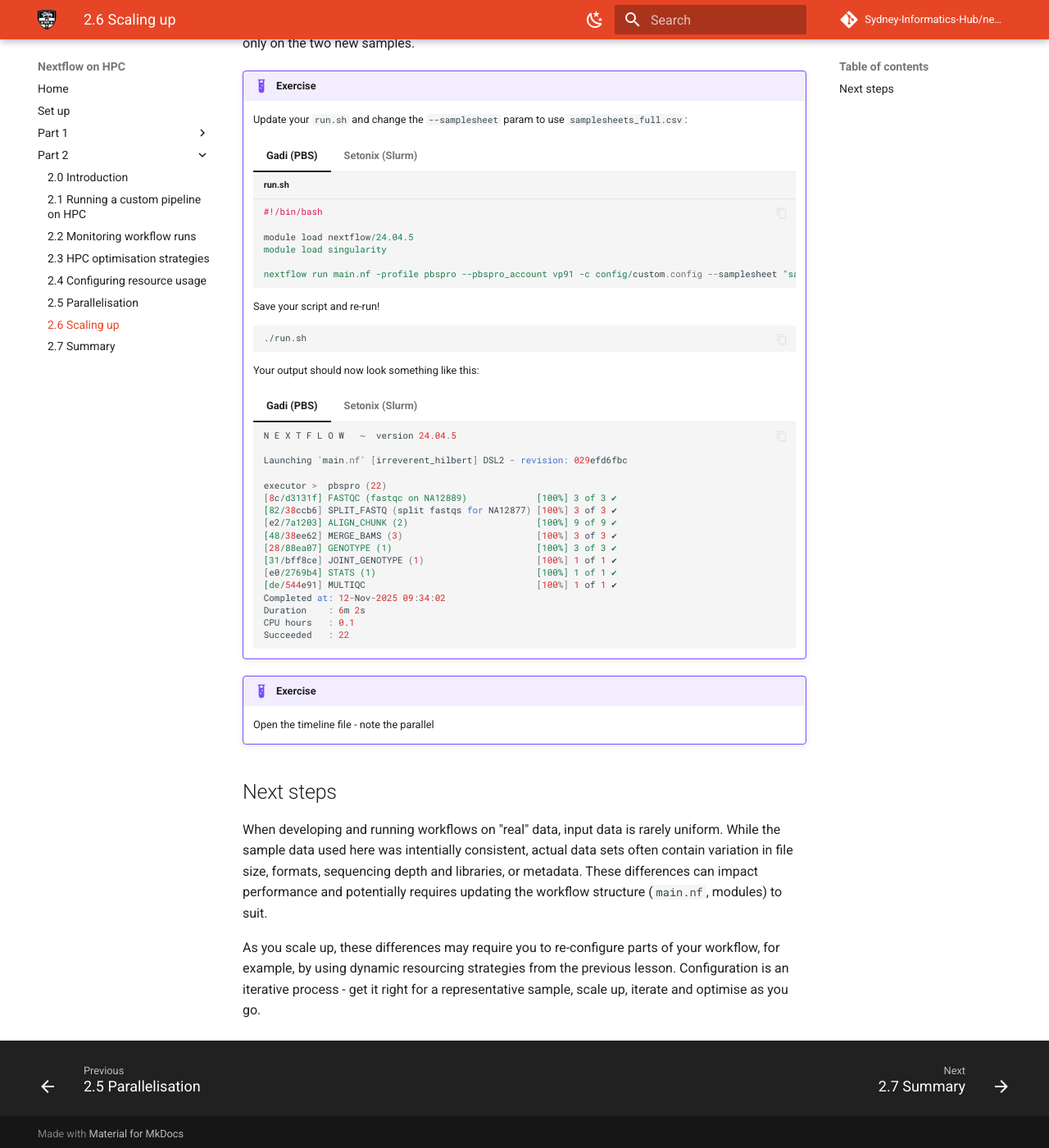
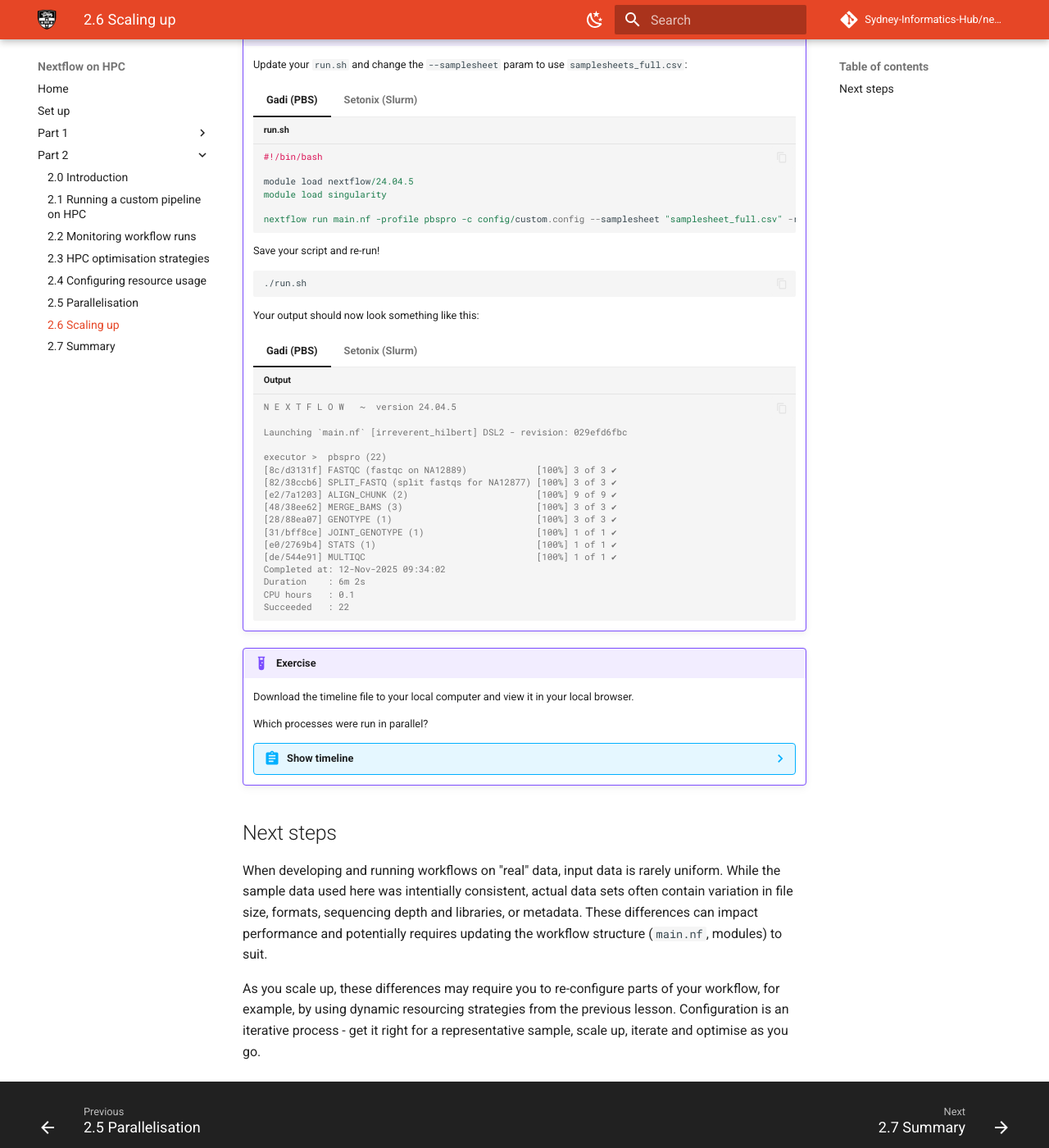
Before and after one commit to Sydney-Informatics-Hub/nextflow-hpc-workshop, an MkDocs documentation site: the page built from docs/part2/27_scale.md, in a window 1280 px wide and 1400 px high, scrolled down 575 px. Shown: the whole window at 82% size. Built offline with MkDocs 1.6.1 and Material for MkDocs 9.7.7, drawn with Linux system fonts in a browser that asks for light colours; comment, search, counter and statistics services are not loaded; some of the changed text lies outside the part shown.

````diff
--- a/docs/part2/27_scale.md
+++ b/docs/part2/27_scale.md
@@ -26,7 +24,7 @@ We will now replace the samplesheet we used by modifying our run script with res
         module load nextflow/24.04.5
         module load singularity
 
-        nextflow run main.nf -profile pbspro --pbspro_account vp91 -c config/custom.config --samplesheet "samplesheet_full.csv" -resume
+        nextflow run main.nf -profile pbspro -c config/custom.config --samplesheet "samplesheet_full.csv" -resume
         ```
 
     === "Setonix (Slurm)"
@@ -37,7 +35,7 @@ We will now replace the samplesheet we used by modifying our run script with res
         module load nextflow/24.10.0
         module load singularity/4.1.0-slurm
 
-        nextflow run main.nf -profile slurm --slurm_account courses01 -c config/custom.config --samplesheet "samplesheet_full.csv" -resume
+        nextflow run main.nf -profile slurm -c config/custom.config --samplesheet "samplesheet_full.csv" -resume
         ```
 
     Save your script and re-run!
@@ -50,7 +48,7 @@ We will now replace the samplesheet we used by modifying our run script with res
 
     === "Gadi (PBS)"
 
-        ```groovy
+        ```console title="Output"
         N E X T F L O W   ~  version 24.04.5
 
         Launching `main.nf` [irreverent_hilbert] DSL2 - revision: 029efd6fbc
@@ -72,7 +70,7 @@ We will now replace the samplesheet we used by modifying our run script with res
 
     === "Setonix (Slurm)"
 
-        ```groovy
+        ```console title="Output"
         N E X T F L O W   ~  version 24.10.0
 
         Launching `main.nf` [fabulous_panini] DSL2 - revision: 029efd6fbc
@@ -94,7 +92,15 @@ We will now replace the samplesheet we used by modifying our run script with res
 
 !!! example "Exercise"
 
-    Open the timeline file - note the parallel
+    Download the timeline file to your local computer and view it in your local browser.
+
+    Which processes were run in parallel?
+
+    ??? abstract "Show timeline"
+
+        ![](figs/timeline.png)
+
+
 
 ## Next steps
 
````
Also changed, not shown: other parts of docs/part2/27_scale.md (+0 -2 lines), docs/part2/figs/timeline.png (added).
